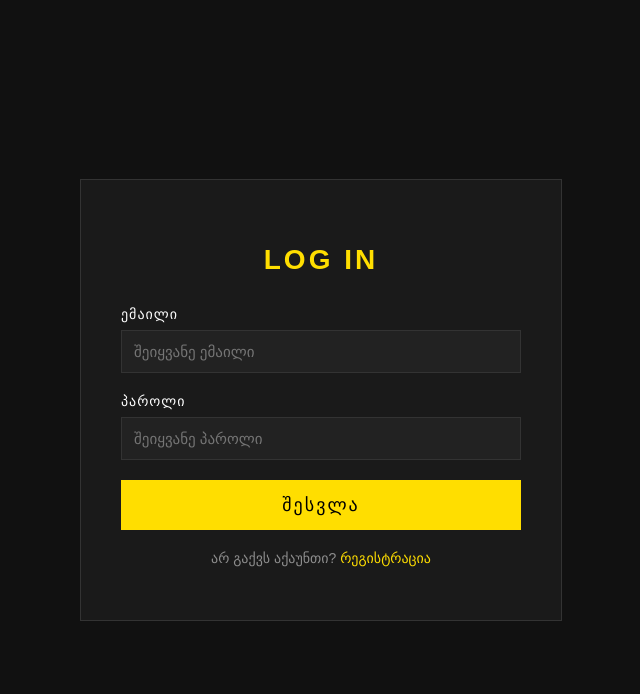
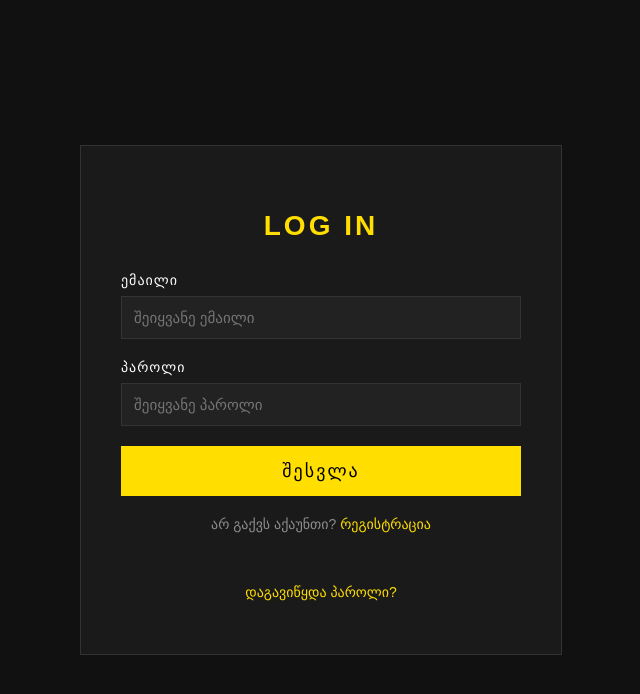
Before and after one commit to ka1maxa/PHP-MYSQL, a PHP site: page /login.php in a window 1280 px wide. Shown: the top 694 px of the page, without its empty margins (319-959 px from the left). Run offline with PHP 8.4, Linux system fonts and the light colour scheme.

Commit message:
added programs.

```diff
--- a/Lecture 10 (project)/forgot_password.php
+++ b/Lecture 10 (project)/forgot_password.php
@@ -1,6 +1,7 @@
 <?php
 session_start();
 require_once './php_folder/config.php';
+require_once './php_folder/functions.php';
 
 $error = "";
 $success = "";
--- a/Lecture 10 (project)/login.php
+++ b/Lecture 10 (project)/login.php
@@ -54,7 +54,8 @@ if (isset($_POST['login'])) {
                 <input type="password" name="password" placeholder="შეიყვანე პაროლი" required>
             </div>
             <button type="submit" name="login">შესვლა</button>
-            <p class="register-link">არ გაქვს აქაუნთი? <a href="./register.php">რეგისტრაცია</a></p>
+            <p class="register-link">არ გაქვს აქაუნთი? <a href="./register.php">რეგისტრაცია</a></p><br>
+            <p class="register-link"><a href="./forgot_password.php">დაგავიწყდა პაროლი?</a></p>
         </form>
     </div>
 </body>
```
